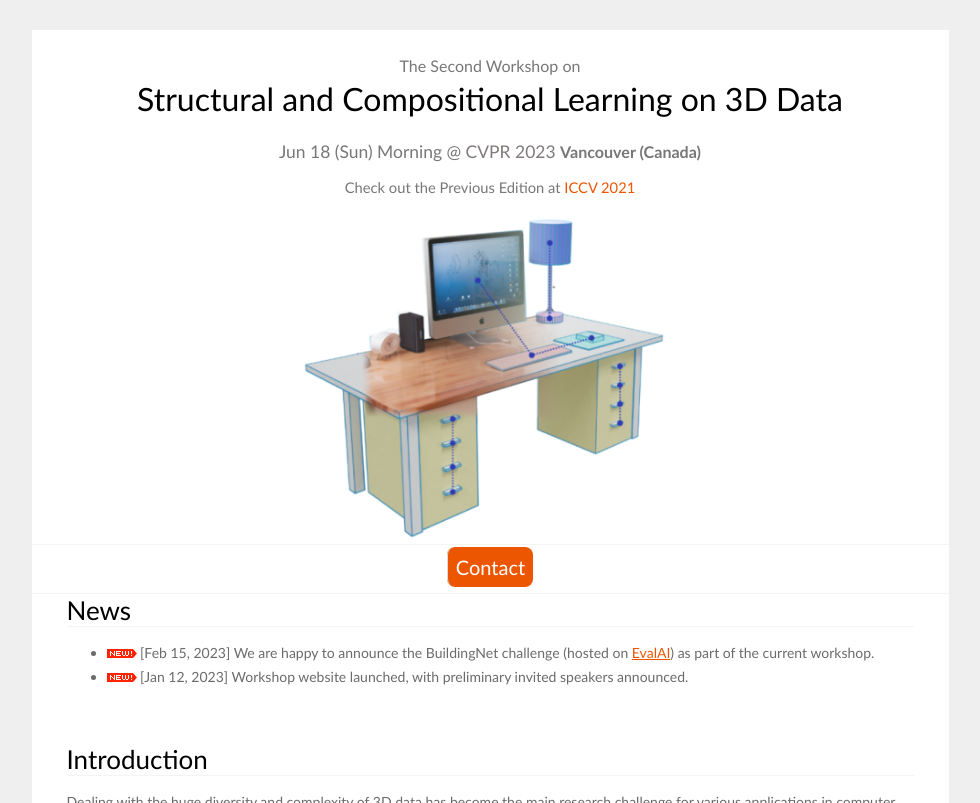
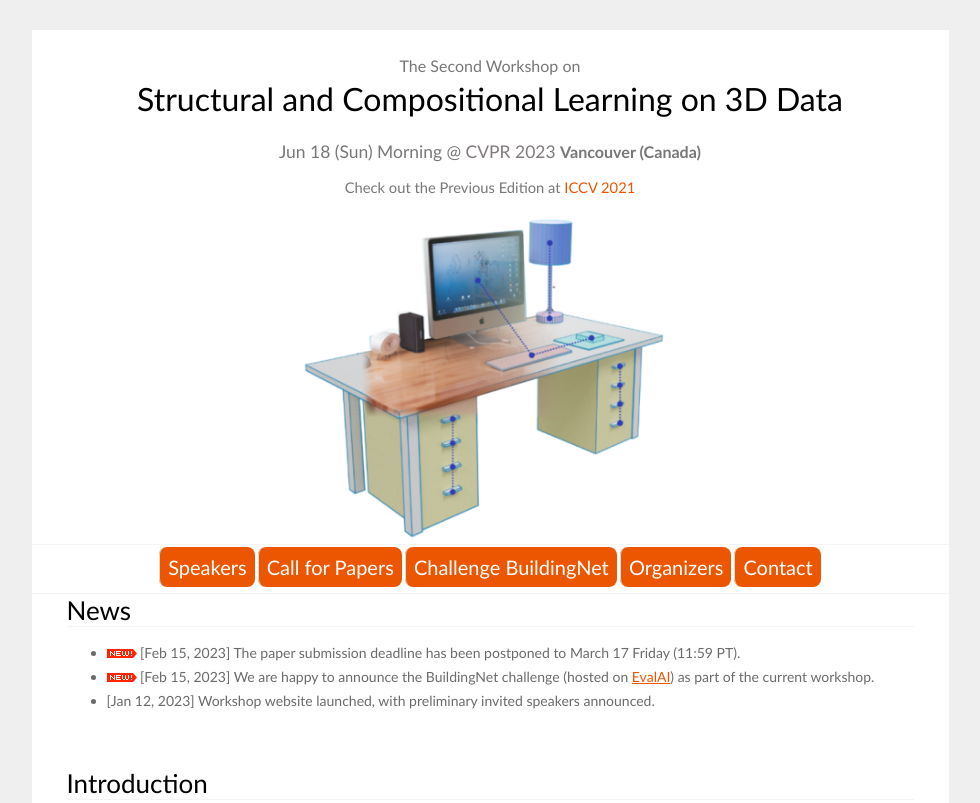
Before and after one commit to StruCo3D/StruCo3D.github.io, a plain HTML site: page cvpr2023/index.html in a window 1280 px wide. Shown: the top 803 px of the page, without its empty margins (150-1130 px from the left). Drawn offline with Linux system fonts and the light colour scheme.

Commit message:
postpone to mar 17

```diff
--- a/cvpr2023/index.html
+++ b/cvpr2023/index.html
@@ -39,6 +39,10 @@
   <div id="menu">
     <center>
       <ul>
+        <li><a href="#speakers">Speakers</a></li>
+        <li><a href="#cfp">Call for Papers</a></li>
+        <li><a href="#challenge">Challenge BuildingNet</a></li>
+        <li><a href="#organizers">Organizers</a></li>
         <li><a href="#contact">Contact</a></li>
       </ul>
     </center>
@@ -77,11 +81,15 @@ function topFunction() {
 <li>
 	<img src="data/new.gif">
   [Feb 15, 2023]
+  The paper submission deadline has been postponed to March 17 Friday (11:59 PT).
+</li>
+<li>
+	<img src="data/new.gif">
+  [Feb 15, 2023]
   We are happy to announce the BuildingNet challenge (hosted on <a href="https://eval.ai/web/challenges/challenge-page/1938/overview">EvalAI</a>)
   as part of the current workshop.
 </li>
 <li>
-	<img src="data/new.gif">
   [Jan 12, 2023]
   Workshop website launched, with preliminary invited speakers announced.
 </li>
@@ -255,15 +263,14 @@ There is no need for peer-review for papers that are previously accepted to conf
 <h3>Submission Cite: <a href="https://cmt3.research.microsoft.com/StruCo3D2023" target="_blank">https://cmt3.research.microsoft.com/StruCo3D2023</a></h3><br>
 <h3>Timeline Table (11:59 PM Pacific Time)</h3>
 <ul>
-    <li>Mar 4 2023, Sat: Paper submission deadline</li>
-    <li>Mar 22 2023, Wed: Review deadline</li>
-    <li>Mar 25 2023, Sat: Decision announced to authors</li>
+    <li>Mar 17 2023, Fri: Paper submission deadline</li>
+    <li>Mar 31 2023, Fri: Decision announced to authors</li>
     <li>Apr 8 2023, Sat: Camera ready deadline</li>
 </ul>
 </p>
 
 
-<h2 id="challenge">Challenge</h2>
+<h2 id="challenge">The BuildingNet Challenge</h2>
 <p>
   As part of this workshop we are hosting the BuildingNet challenge. BuildingNet is a publicly available large-scale
   dataset of annotated 3D building models whose exteriors and surroundings are consistently labeled. For more information
```
